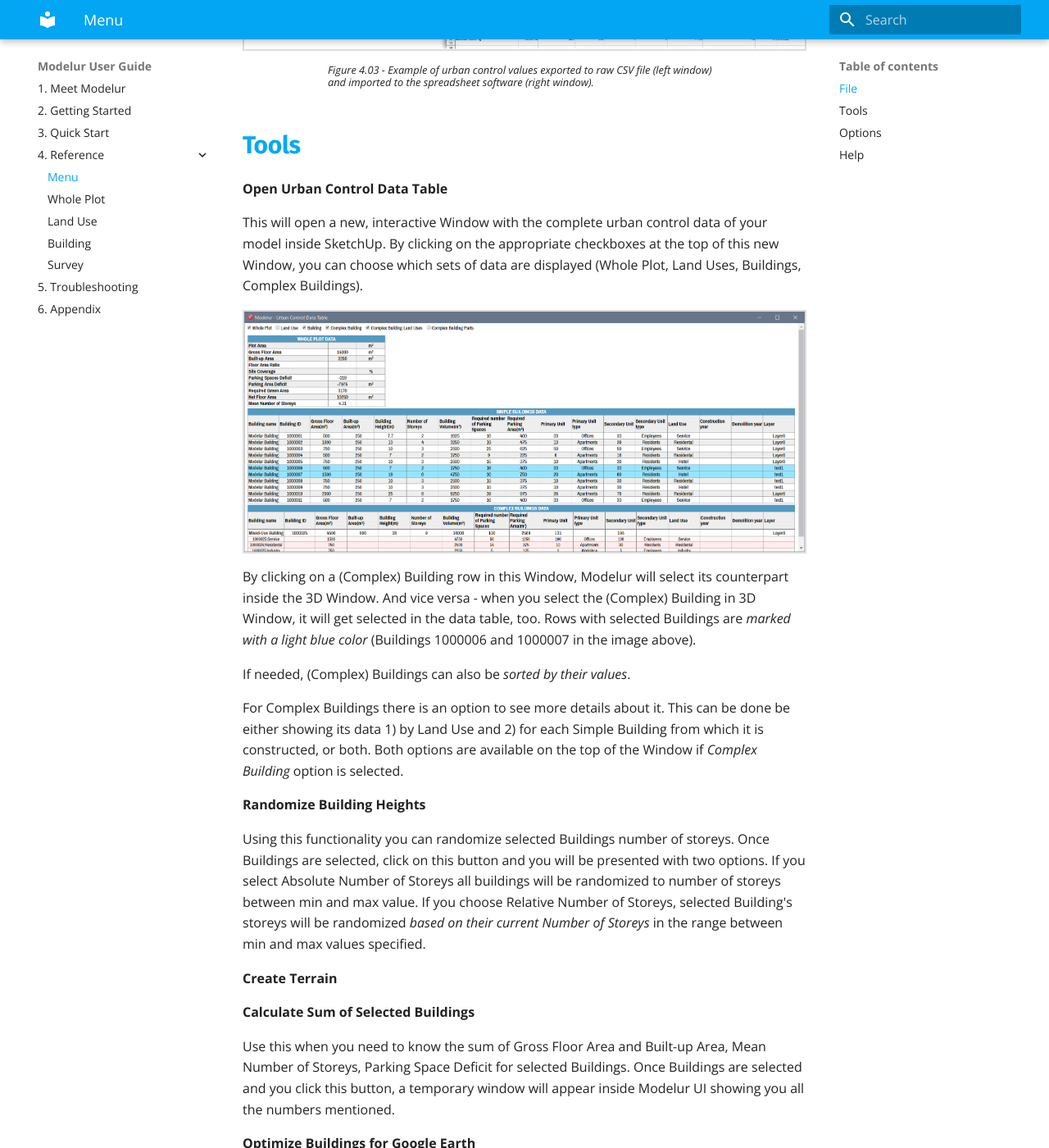
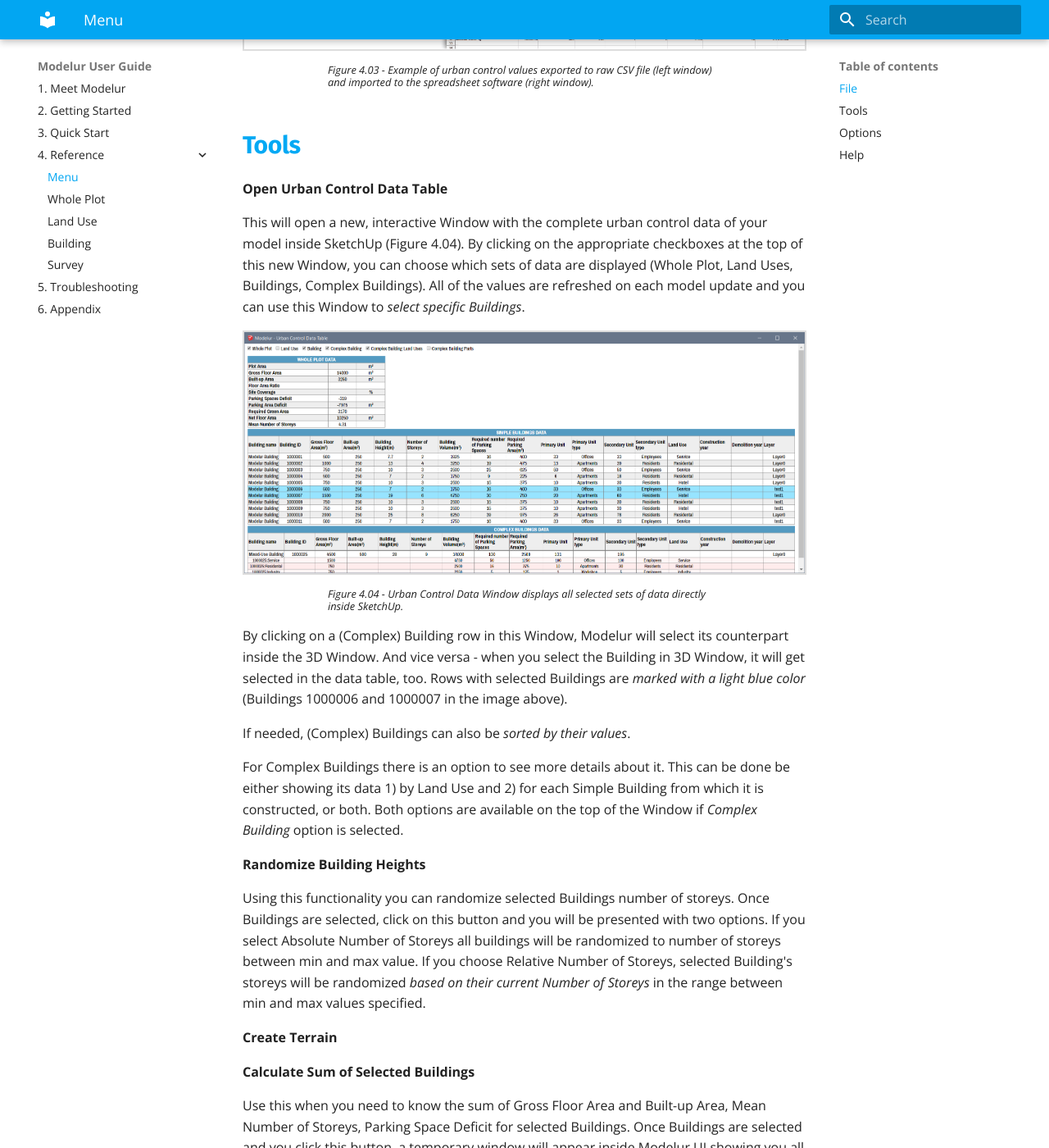
Before and after one commit to Modelur/docs, an MkDocs documentation site: the page built from docs/reference/menu.md, in a window 1280 px wide and 1400 px high, scrolled down 1628 px. Shown: the whole window at 82% size. Built offline with MkDocs 1.6.1 and Material for MkDocs 9.7.7, drawn with Linux system fonts in a browser that asks for light colours; old or Windows-style settings are respelled for this version of MkDocs.

Commit message:
Minor updates to urban control data table description.

```diff
--- a/docs/reference/menu.md
+++ b/docs/reference/menu.md
@@ -31,11 +31,12 @@
 
 **Open Urban Control Data Table**
 
-This will open a new, interactive Window with the complete urban control data of your model inside SketchUp. By clicking on the appropriate checkboxes at the top of this new Window, you can choose which sets of data are displayed (Whole Plot, Land Uses, Buildings, Complex Buildings).
+This will open a new, interactive Window with the complete urban control data of your model inside SketchUp (Figure 4.04). By clicking on the appropriate checkboxes at the top of this new Window, you can choose which sets of data are displayed (Whole Plot, Land Uses, Buildings, Complex Buildings). All of the values are refreshed on each model update and you can use this Window to _select specific Buildings_.
 
 ![Urban control data table](../img/interactive_data_table.png)
+<figcaption>Figure 4.04 - Urban Control Data Window displays all selected sets of data directly inside SketchUp.</figcaption>
 
-By clicking on a (Complex) Building row in this Window, Modelur will select its counterpart inside the 3D Window. And vice versa - when you select the (Complex) Building in 3D Window, it will get selected in the data table, too. Rows with selected Buildings are _marked with a light blue color_ (Buildings 1000006 and 1000007 in the image above).
+By clicking on a (Complex) Building row in this Window, Modelur will select its counterpart inside the 3D Window. And vice versa - when you select the Building in 3D Window, it will get selected in the data table, too. Rows with selected Buildings are _marked with a light blue color_ (Buildings 1000006 and 1000007 in the image above).
 
 If needed, (Complex) Buildings can also be _sorted by their values_.
 
```
